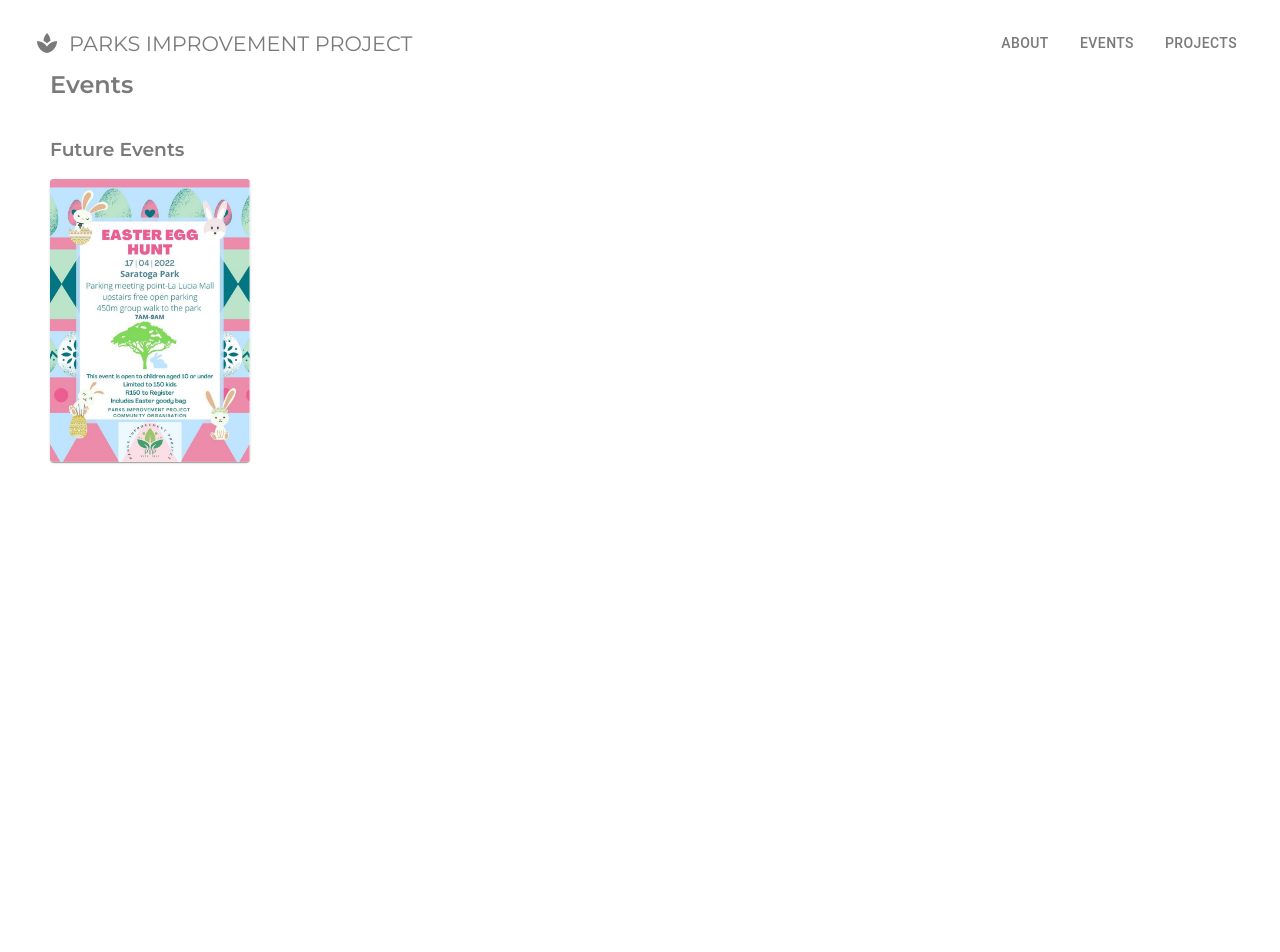
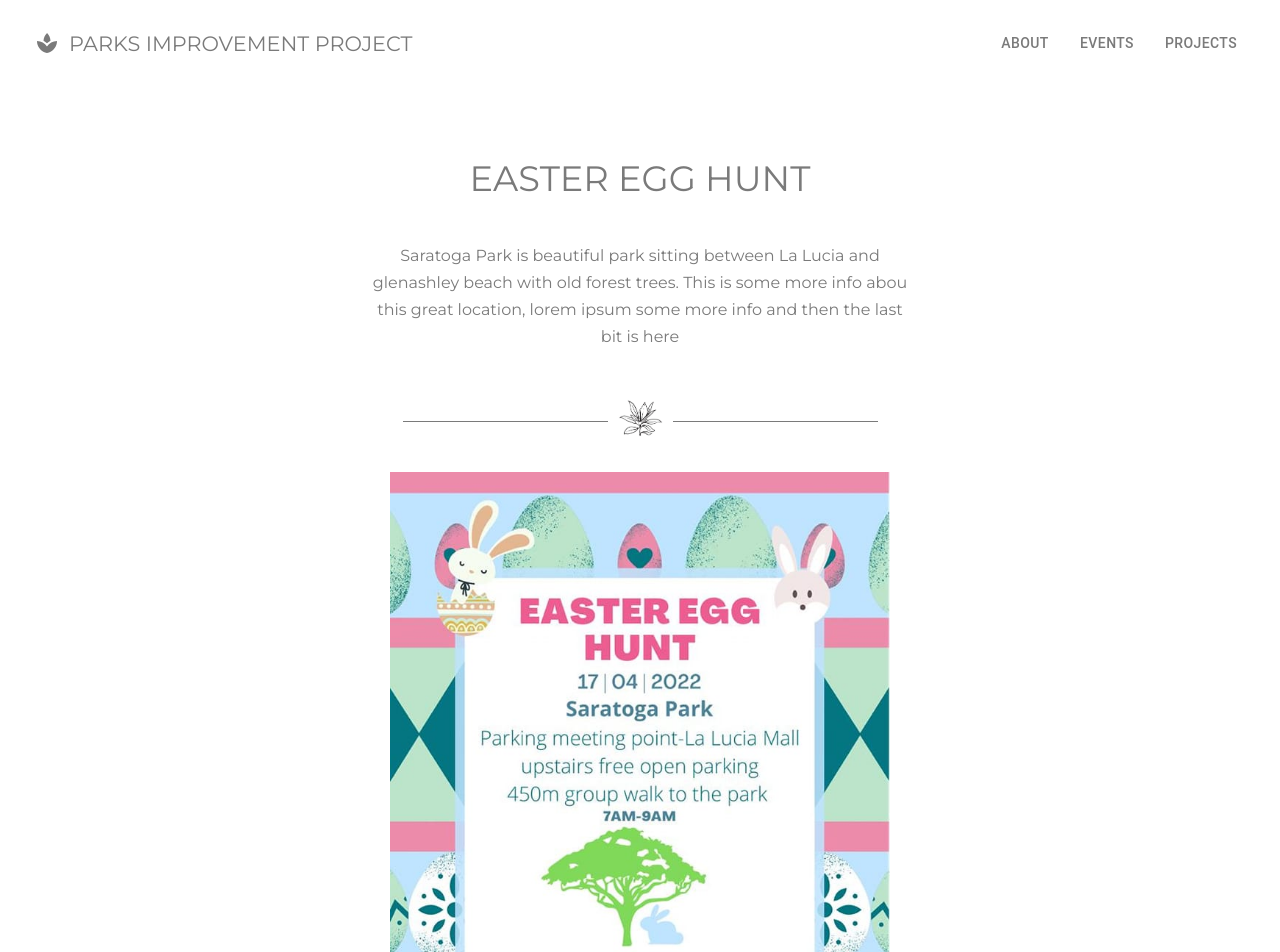
Before and after one commit to autumn8/parks-improvement-project, a React (Vite) app: page /events in a window 1280 px wide. Shown: the top 952 px of the page. Before the commit the page ends 800 px from the top, so only its background shows below. Built offline with nearby package versions, Linux system fonts and the light colour scheme.

Commit message:
style: more style tweaking across pages

```diff
--- a/src/App.css
+++ b/src/App.css
@@ -60,7 +60,7 @@ body {
   padding: 10px;
   background-color: #c4dede;
   color: white;
-  font-size: 2.1rem;
+  font-size: 1.9rem;
   border-radius: 3px;
 }
 
@@ -107,13 +107,12 @@ body {
 }
 
 .app__h1 {
+  margin-top:0;
   text-align: center;
-  margin-top:50px;
   margin-bottom: 0;
-  font-size: 3rem;
+  font-size: 2.2rem;
   font-weight: 400;
 }
-
 
 
 .app__hero2-wrapper {
@@ -122,10 +121,9 @@ body {
 }
 
 .app__hero2 {
-  margin-top: 63px;
   margin-bottom: 15px;
   width: 100%;
-  max-width: 1202px;
+  max-width: 1024px;
   min-width: 610px;
   margin-left:4%;
   margin-right: 4%;
--- a/src/components/Header/Header.css
+++ b/src/components/Header/Header.css
@@ -1,8 +1,5 @@
 .header {
     box-sizing: border-box;
-    position:absolute;
-    top:0;
-    left: 0;
     width: 100%;
     z-index: 1;
     display:flex;
--- a/src/components/Header/Header.jsx
+++ b/src/components/Header/Header.jsx
@@ -37,7 +37,6 @@ function Header() {
   };
 
   const onClickNav = (route, event) => {
-    console.log(route.toLowerCase());
     navigate(`/${route.toLowerCase()}`);
     setState({ ...state, ['left']: false });
   }
--- a/src/main.jsx
+++ b/src/main.jsx
@@ -8,7 +8,7 @@ import { ThemeProvider, createTheme } from '@mui/material/styles';
 const theme = createTheme({
   palette: {
     background: {
-      paper: '#b1d3a1',
+      paper: '#59908d',
     },
     type: 'light',
     info: {
--- a/src/views/Events/Events.css
+++ b/src/views/Events/Events.css
@@ -0,0 +1,19 @@
+.event__img-wrapper {
+    display: flex;
+    justify-content: center;
+    margin-top: 40px;
+}
+
+.event__h1 {
+    margin-top:20px;
+}
+
+.event__h2 {
+    font-size: 1rem;
+}
+
+
+.event__img {
+    width: 100%;
+    max-width: 500px;
+}
--- a/src/views/Events/Events.jsx
+++ b/src/views/Events/Events.jsx
@@ -4,23 +4,32 @@ import "./Events.css";
 
 function Events() {
   return (
-    <>
+    <div className="home">
 
-    <main className="main">
-        <section className="home__section">
-        <div className="row">
-            <h2>Events</h2>
-        </div>
-        <div className="row">
-            <div className="col">
-              <FutureEvents/>
-            </div>
+        <main className="main">
+            <section className="project__intro">
+              <div className="event__header-wrapper">
+                <h1 className="app__h1 event__h1">EASTER EGG HUNT</h1>
+              </div>
+              <p className="project__intro-info">
+                    Saratoga Park is beautiful park sitting between La Lucia and glenashley beach with old forest trees. This is some more info abou this great location, lorem ipsum some more info and then the last bit is here
+                </p>
+                <div className="project__header-divider"><div className="project__header-stamp"></div></div>
 
-        </div>
-        </section>
-    </main>
-    </>
-  )
+
+                <div className="event__img-wrapper">
+                    <img src="/easter.jpg" alt="" className="event__img" />
+                </div>
+
+
+
+
+            </section>
+
+        </main>
+    </div>
+
+)
 }
 
 export default Events
--- a/src/views/Home.css
+++ b/src/views/Home.css
@@ -28,27 +28,32 @@
 }
 
 .home-what-is-it {
+    width: 100%;
     display:flex;
     flex-direction: column;
     align-items: center;
     background-color: aliceblue;
-    padding: 45px;
+    padding: 60px;
 }
 
 
-.home-get-involved {
+.get-involved {
     margin-top: 55px;
     max-width: 1300px;
     flex-wrap: wrap;
 }
 
-.home-get-inolved__cols{
+.get-involved__header {
+    margin-top: 50px;
+}
+
+.get-inolved__cols{
     flex-basis: calc(33% - var(--app-spacing));
     margin-bottom: 50px;
 }
 
 @media screen and (max-width: 800px) {
-    .home-get-inolved__cols{
+    .get-inolved__cols{
         margin:0 10%;
         flex-basis: 100%;
         margin-bottom: 50px;
--- a/src/views/Home.jsx
+++ b/src/views/Home.jsx
@@ -24,9 +24,9 @@ function Home() {
                         </div>
 
                         <div><img src="/parkRunner.png" alt="" className="home-runner" /></div>
-                        <h2 className="app__h2">How can I get involved?</h2>
-                        <div className="row home-get-involved">
-                            <div className="col home-get-inolved__cols">
+                        <h2 className="app__h2 get-involved__header">How can I get involved?</h2>
+                        <div className="row get-involved">
+                            <div className="col get-inolved__cols">
                                 <IconInfo>
                                     <h3 className="info-icon__title">Give a hand</h3>
                                     <p className="info-icon__desc">Come join us in person or maybe you have some other services or ideas you'd like to offer. </p>
@@ -35,7 +35,7 @@ function Home() {
                                     </Button>
                                 </IconInfo>
                             </div>
-                            <div className="col home-get-inolved__cols">
+                            <div className="col get-inolved__cols">
                                 <IconInfo>
                                     <h3 className="info-icon__title">Donate</h3>
                                     <p className="info-icon__desc">We're self funded, so donations will help to cover the cost of future improvements & events.  </p>
@@ -44,7 +44,7 @@ function Home() {
                                     </Button>
                                 </IconInfo>
                             </div>
-                            <div className="col home-get-inolved__cols">
+                            <div className="col get-inolved__cols">
                                 <IconInfo>
                                     <h3 className="info-icon__title">Use Your Public Spaces</h3>
                                     <p className="info-icon__desc">We're trying to foster community and promote active mobility for healthier, happier and safer neighbourhoods.  </p>
--- a/src/views/Projects/Projects.jsx
+++ b/src/views/Projects/Projects.jsx
@@ -5,9 +5,7 @@ import InfoCard from "../../components/framework/InfoCard/InfoCard";
 function Projects() {
     return (
         <div className="home">
-            <div className="app__hero2-wrapper">
-                <img src="/parkCommunity.png" alt="" className="app__hero2" />
-            </div>
+
             <main className="main">
                 <section className="project__intro">
                     <h1 className="app__h1 project__h1">SARATOGA PARK</h1>
```
